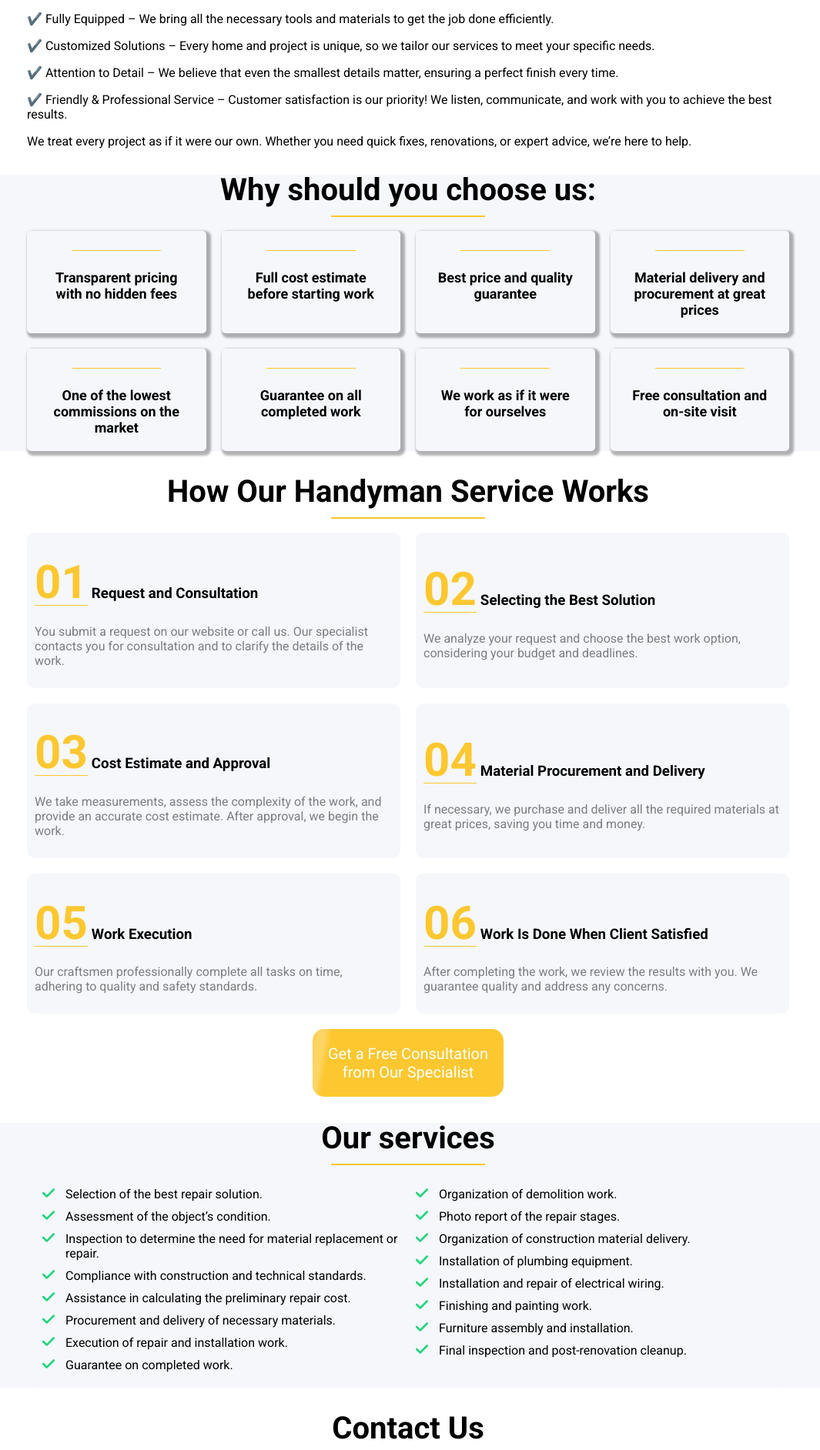
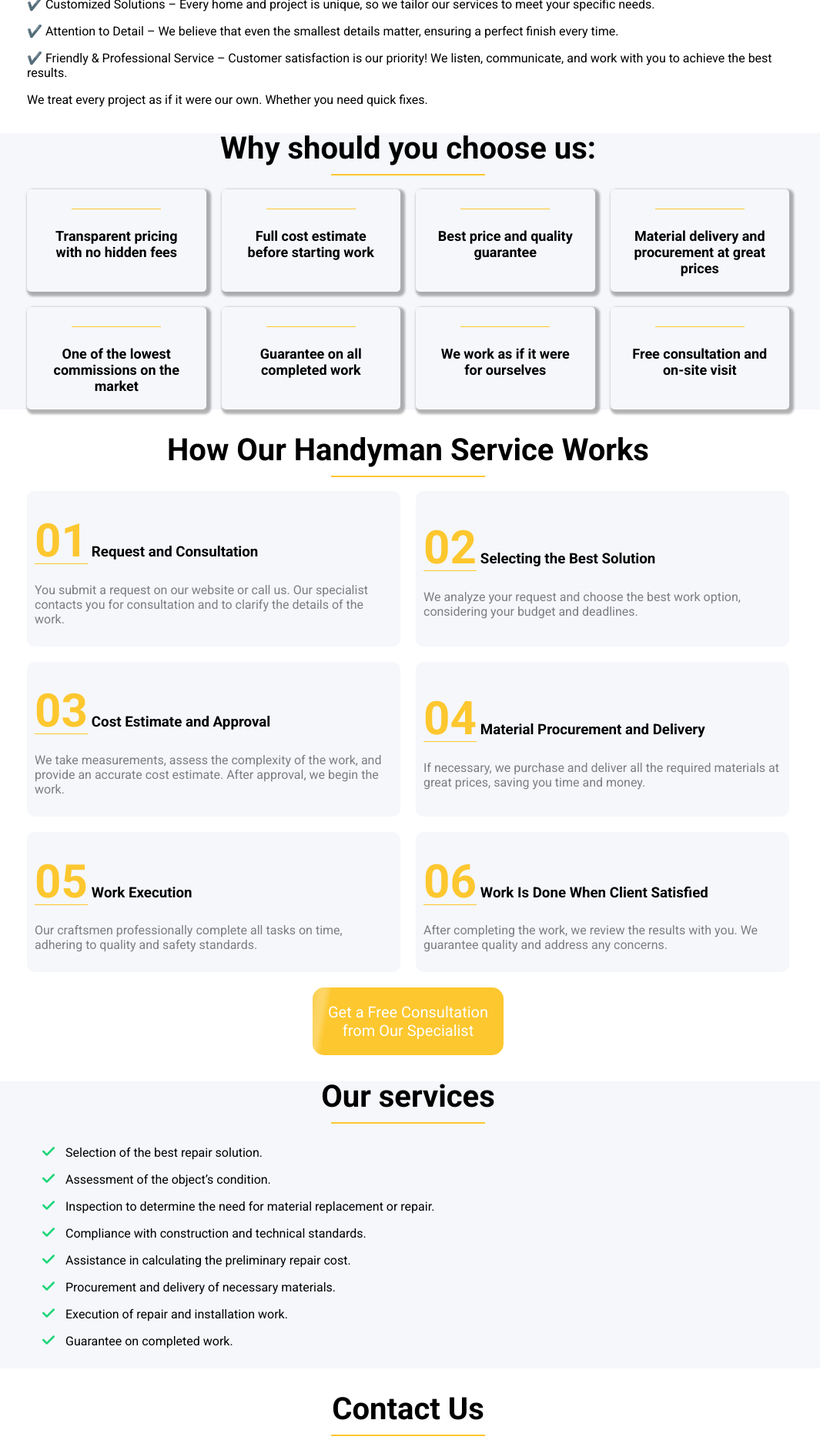
Before and after one commit to UralAdelmurzin/personal-web-site, a React (Create React App) app: page / in a window 1280 px wide. Shown: the part 320-2204 px from the top of the page at 77% size, without its empty margins (110-1175 px from the left). Built offline with nearby package versions, Linux system fonts and the light colour scheme.

Commit message:
refactor AboutUs and OurServices components, update styles, and clean up unused code

```diff
--- a/src/components/AboutUs/AboutUs.jsx
+++ b/src/components/AboutUs/AboutUs.jsx
@@ -14,8 +14,6 @@ function AboutUs() {
 
           <p>✔️ Hundreds of Satisfied Clients – We have built a reputation for excellence, earning the trust of numerous happy customers.</p>
 
-          <p>✔️ Extensive Portfolio – From small repairs to major home improvements, our diverse portfolio showcases our commitment to quality workmanship.</p>
-
           <p>✔️ Affordable & Transparent Pricing – No hidden fees! We provide clear and fair pricing for all our services.</p>
 
           <p>✔️ Punctual & Reliable – We respect your time and always strive to complete projects on schedule.</p>
@@ -28,7 +26,7 @@ function AboutUs() {
 
           <p>✔️ Friendly & Professional Service – Customer satisfaction is our priority! We listen, communicate, and work with you to achieve the best results.</p>
 
-          <p>We treat every project as if it were our own. Whether you need quick fixes, renovations, or expert advice, we’re here to help.</p>
+          <p>We treat every project as if it were our own. Whether you need quick fixes.</p>
 
         </div>
       </div>
--- a/src/components/OurServices/OurServices.jsx
+++ b/src/components/OurServices/OurServices.jsx
@@ -18,21 +18,7 @@ function OurServices() {
             <li className='services_item'>Execution of repair and installation work.</li>
             <li className='services_item'>Guarantee on completed work.</li>
           </ul>
-
-          <ul className='services_list'>
-            <li className='services_item'>Organization of demolition work.</li>
-            <li className='services_item'>Photo report of the repair stages.</li>
-            <li className='services_item'>Organization of construction material delivery.</li>
-            <li className='services_item'>Installation of plumbing equipment.</li>
-            <li className='services_item'>Installation and repair of electrical wiring.</li>
-            <li className='services_item'>Finishing and painting work.</li>
-            <li className='services_item'>Furniture assembly and installation.</li>
-            <li className='services_item'>Final inspection and post-renovation cleanup.</li>
-          </ul>
           </div>
-          {/* <div className="btn_wrapper">
-            <button className='btn'>Request call</button>
-          </div> */}
         </div>
       </div>
     </div>
--- a/src/components/OurServices/style.scss
+++ b/src/components/OurServices/style.scss
@@ -31,7 +31,8 @@
 
   &_body {
     display: grid;
-    grid-template-columns: 1fr 1fr;
+    // grid-template-columns: 1fr 1fr;
+    grid-template-columns: 1fr;
     padding: 10px;
   }
 
@@ -42,7 +43,7 @@
 
   &_item {
     position: relative;
-    margin-bottom: 10px;
+    margin-bottom: 16px;
 
     &::before {
       content: '';
```
